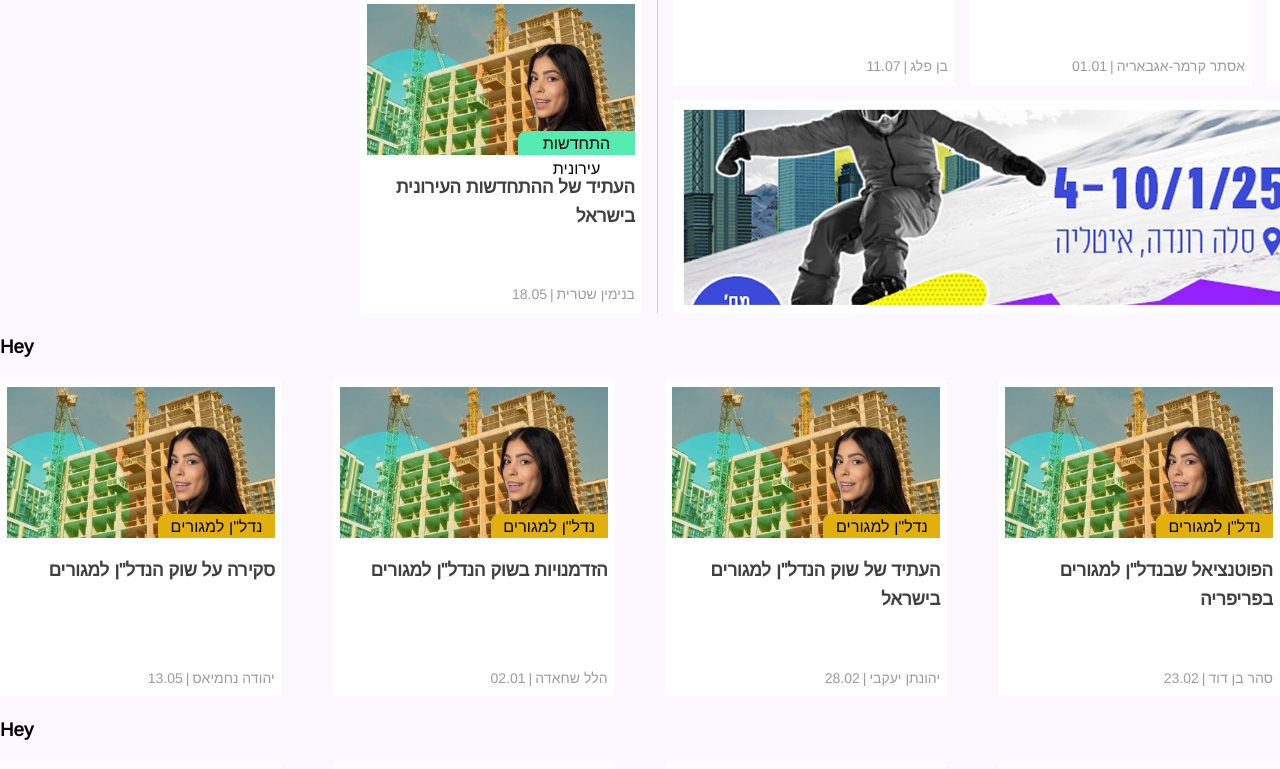
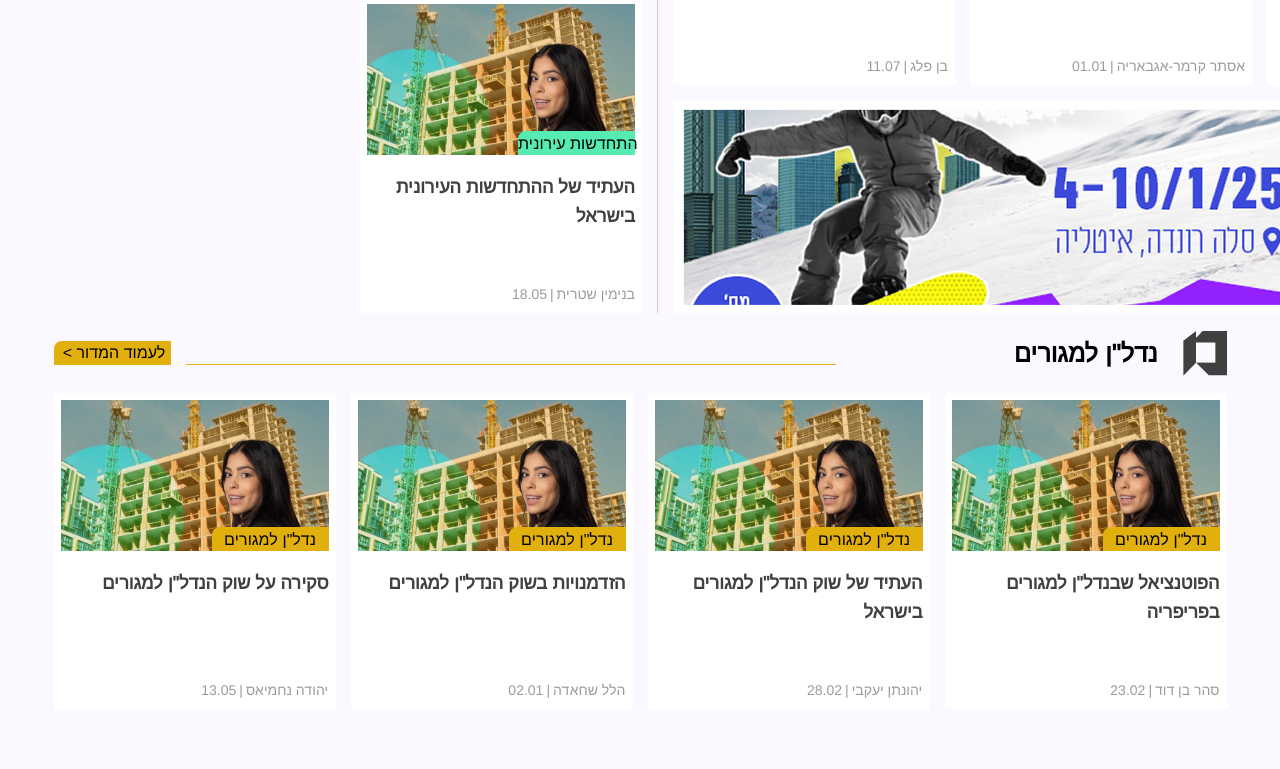
Before and after one commit to YiftachSamocha/wizzo, a React (Vite) app: page / in a window 1280 px wide. Shown: the part 1280-2049 px from the top of the page. Built offline with nearby package versions, Linux system fonts and the light colour scheme.

Commit message:
Design list cmp and category title cmp

```diff
--- a/src/assets/styles/cmps/RealtyArticle.scss
+++ b/src/assets/styles/cmps/RealtyArticle.scss
@@ -9,13 +9,10 @@
         position: relative;
 
         div {
+            @include lower-title;
             position: absolute;
             bottom: 0;
             right: 0;
-            border-top-left-radius: 8px;
-            height: em(24px);
-            width: em(117px);
-            text-align: center;
         }
     }
 
--- /dev/null
+++ b/src/assets/styles/cmps/RealtyCategory.scss
@@ -0,0 +1,42 @@
+.category {
+    display: flex;
+    align-items: center;
+    justify-content: space-between;
+    width: 100%;
+    height: em(80px);
+
+    div {
+        display: flex;
+        gap: 15px;
+
+        .arrow {
+            @include lower-title;
+            text-align: right;
+            direction: rtl;
+            padding: 5px;
+
+        }
+
+        .thin-line {
+            height: 1px;
+            width: em(650px);
+            margin-top: em(23px);
+        }
+    }
+
+    div {
+        display: flex;
+        align-items: center;
+
+
+        .title {
+            font-size: em(25px);
+            font-weight: 700;
+            white-space: nowrap;
+        }
+
+        img {
+            margin-left: 10px;
+        }
+    }
+}
--- a/src/assets/styles/cmps/RealtyList.scss
+++ b/src/assets/styles/cmps/RealtyList.scss
@@ -1,9 +1,16 @@
 .list {
+    margin-inline: em(360px);
+    display: flex;
+    flex-direction: column;
+    justify-content: center;
+    align-items: center;
+    gap: em(70px);
     .list-item {
         >div {
             display: flex;
             width: 100%;
             justify-content: space-between;
+            gap: 15px;
         }
     }
 }
--- a/src/assets/styles/cmps/RealtyPreview.scss
+++ b/src/assets/styles/cmps/RealtyPreview.scss
@@ -14,13 +14,10 @@
 
 
         div {
+            @include lower-title;
             position: absolute;
             bottom: 0;
             right: 0;
-            border-top-left-radius: 8px;
-            height: em(37px);
-            width: em(117px);
-            text-align: center;
             background-color: #55EBB1;
         }
 
--- a/src/assets/styles/main.scss
+++ b/src/assets/styles/main.scss
@@ -1,6 +1,7 @@
 // Setup
 @import "setup/variables";
 @import "setup/functions";
+@import "setup/mixin";
 
 
 // Basics
@@ -16,3 +17,4 @@
 @import "cmps/RealtyPodcast.scss";
 @import "cmps/RealtyVideo.scss";
 @import "cmps/RealtyFooter.scss";
+@import "cmps/RealtyCategory.scss";
--- /dev/null
+++ b/src/assets/styles/setup/_mixin.scss
@@ -0,0 +1,8 @@
+@mixin lower-title {
+    border-top-left-radius: 8px;
+    height: em(24px);
+    width: em(117px);
+    text-align: center;
+
+    white-space: nowrap;
+}
--- /dev/null
+++ b/src/cmps/RealtyCategory.jsx
@@ -0,0 +1,15 @@
+import symbolImg from '../assets/img/symbol.png'
+export function RealtyCategory({ category }) {
+    const color = category.color
+    return <section className='category'>
+        <div>
+            <div style={{ backgroundColor: color }} className='arrow'>{'לעמוד המדור >'}</div>
+            <div style={{ backgroundColor: color }} className="thin-line"></div></div>
+        <div>
+            <div className='title'>{category.title}</div>
+            <img src={symbolImg} />
+        </div>
+
+
+    </section>
+}
--- a/src/cmps/RealtyList.jsx
+++ b/src/cmps/RealtyList.jsx
@@ -1,25 +1,18 @@
 import { RealtyArticle } from "./RealtyArticle"
-import { RealtyTitle } from "./RealtyTitle"
 import articles from "../data/articles.json"
+import { getCategories } from "../service"
+import { RealtyCategory } from "./RealtyCategory"
 
-const categories = [
-    "נדל\"ן למגורים",
-    "התחדשות עירונית",
-    "נדל\"ן מניב והשקעות",
-    "דעות וניתוחים",
-    "חדשות הענף",
-    "הפנים מאחורי",
-    "עיצוב ואדריכלות"
-]
+const categories = getCategories()
 
 
 export function RealtyList() {
     return <section className="list">
         {categories.map(category => {
             return <div className="list-item">
-                <RealtyTitle />
+                <RealtyCategory category={category} />
                 <div>
-                    {articles.filter(article => article.category === category)
+                    {articles.filter(article => article.category === category.title)
                         .map(item => {
                             return <RealtyArticle article={item} />
                         })}
--- a/src/cmps/RealtyPodcast.jsx
+++ b/src/cmps/RealtyPodcast.jsx
@@ -1,8 +1,8 @@
-import { RealtyTitle } from "./RealtyTitle";
+
 const podcasts = [1, 2, 3, 4]
 export function RealtyPodacst() {
     return <section className="podcast">
-        <RealtyTitle />
+
         <div className="podcast-list">
             {podcasts.map(() => {
                 return <div className="podcast-item"></div>
--- a/src/cmps/RealtyTitle.jsx
+++ /dev/null
@@ -1,3 +0,0 @@
-export function RealtyTitle() {
-    return <h3>Hey</h3>
-}
--- a/src/data/videos.json
+++ b/src/data/videos.json
@@ -16,11 +16,5 @@
       "url": "",
       "date": "2024-03-20T00:00:00Z",
       "title": "הכיוון החדש בשוק הנדל\"ן מניב"
-    },
-    {
-      "_id": 4,
-      "url": "",
-      "date": "2025-02-05T00:00:00Z",
-      "title": "ההשפעה של השקעות בנדל\"ן על הכלכלה המקומית"
     }
   ]
--- a/src/service.js
+++ b/src/service.js
@@ -8,6 +8,7 @@ const CATEGORIES = [
     { title: "עיצוב ואדריכלות", color: '#F202D5' }
 ]
 export function getCategories(category) {
+    if(!category) return CATEGORIES
     return CATEGORIES.find(cat => cat.title === category).color
 }
 export function getRandomArticles(articles, num) {
```
Also changed, not shown: src/assets/img/symbol.png (added).
